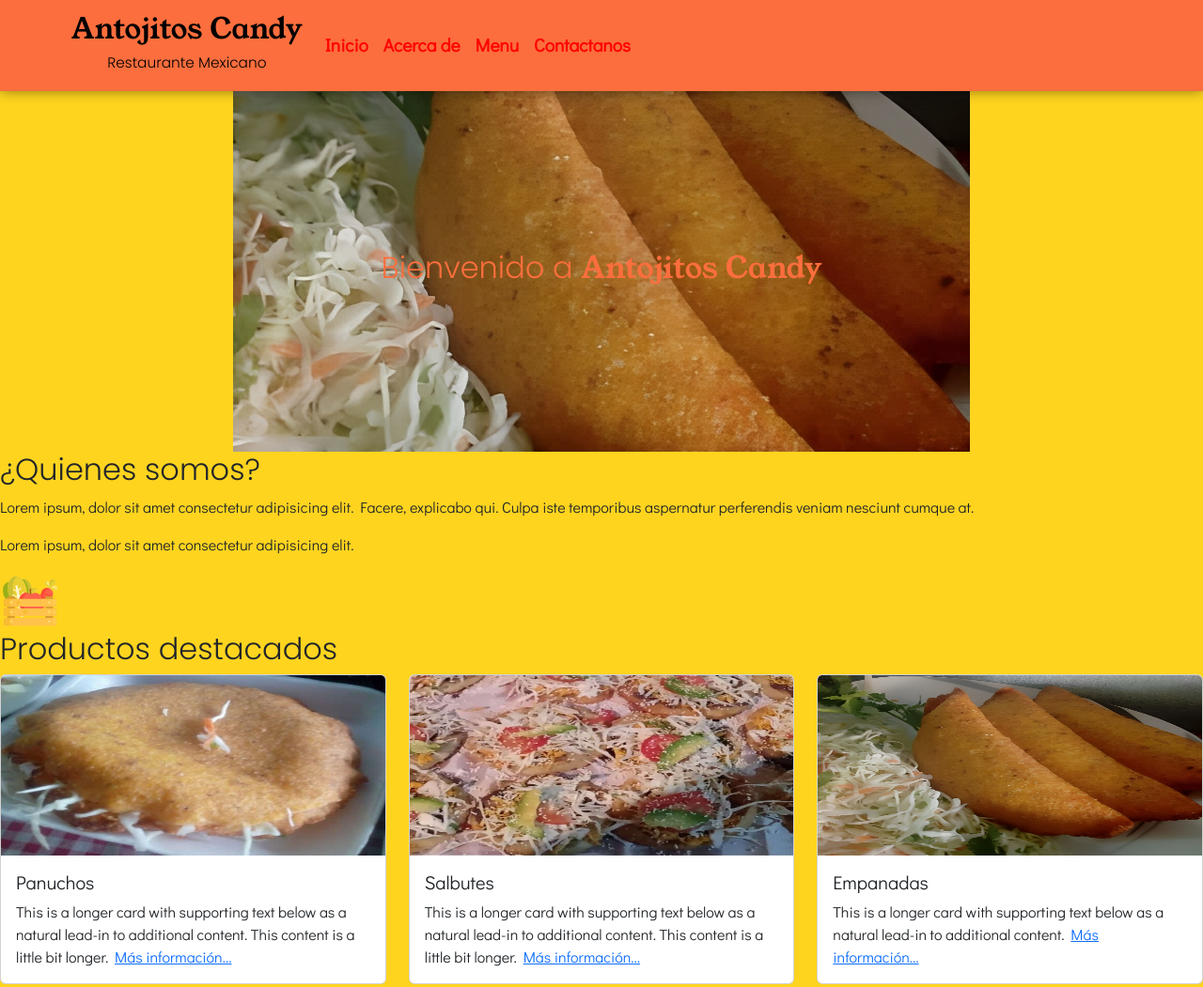
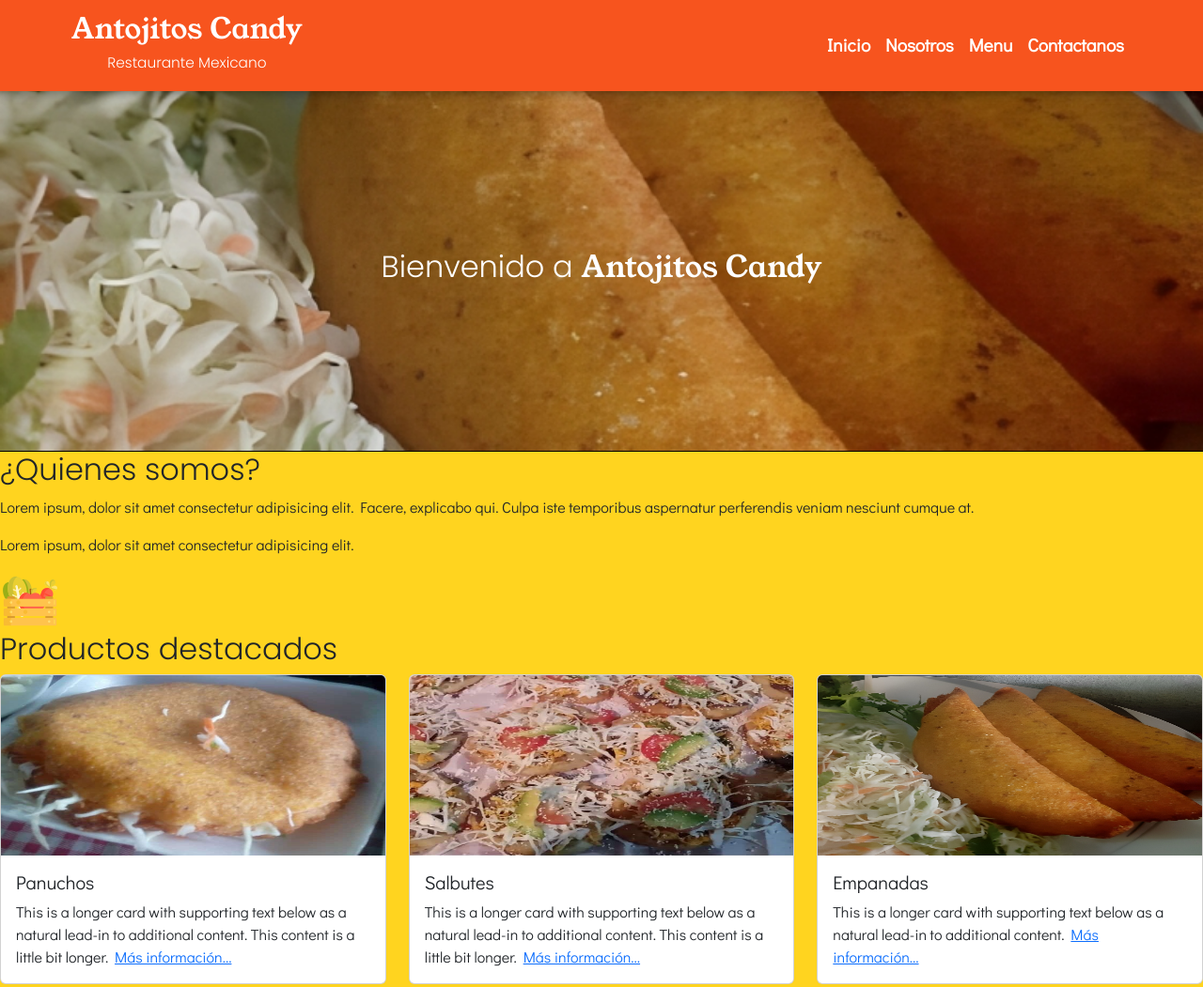
Before and after one commit to CandelarioRamosj/sitio-restaurante, a plain HTML site: page index.html in a window 1280 px wide. Shown: the top 1051 px of the page at 94% size. Drawn offline with nearby package versions, Linux system fonts and the light colour scheme.

Commit message:
configurar nav-bra se establecieron los estilos para la barra de navegacion y se agregaron sus enlace

```diff
--- a/index.html
+++ b/index.html
@@ -31,19 +31,19 @@
         <button class="navbar-toggler" type="button" data-bs-toggle="collapse" data-bs-target="#navbarSupportedContent" aria-controls="navbarSupportedContent" aria-expanded="false" aria-label="Toggle navigation">
           <span class="navbar-toggler-icon"></span>
         </button>
-        <div class="collapse navbar-collapse" id="navbarSupportedContent">
-          <ul class="navbar-nav me-auto mb-2 mb-lg-0 font-didact">
+        <div class="collapse navbar-collapse justify-content-end" id="navbarSupportedContent">
+          <ul class="navbar-nav mb-2 mb-lg-0 font-didact">
             <li class="nav-item">
-              <a class="nav-link" aria-current="page" href="#">Inicio</a>
+              <a class="nav-link" aria-current="page" href="#inicio">Inicio</a>
             </li>
             <li class="nav-item">
-              <a class="nav-link" href="#">Acerca de</a>
+              <a class="nav-link" href="#nosotros">Nosotros</a>
             </li>
             <li class="nav-item">
-              <a class="nav-link" href="#">Menu</a>
+              <a class="nav-link" href="#menu">Menu</a>
             </li>
             <li class="nav-item">
-              <a class="nav-link" href="#">Contactanos</a>
+              <a class="nav-link" href="#contacto">Contactanos</a>
             </li>
           </ul>
         </div>
@@ -51,12 +51,12 @@
     </nav>
     <!--Fin barra de navegación-->
     <!--Mensaje de bienvenida-->
-    <div class="welcome">
+    <div class="welcome border-bottom border-black navegation" id="inicio">
       <h2 class="font-poppins">Bienvenido a <span class="font-young">Antojitos Candy</span></h2>
     </div>
     <!--Fin mensaje de bienvenida-->
     <!--Acerca de-->
-    <div id="acerca_de">
+    <div id="nosotros" class="navegation">
       <h2 class="font-poppins">¿Quienes somos?</h2>
       <p class="font-didact">Lorem ipsum, dolor sit amet consectetur adipisicing elit. Facere, explicabo qui. Culpa iste temporibus aspernatur perferendis veniam nesciunt cumque at.</p>
       <p class="font-didact">Lorem ipsum, dolor sit amet consectetur adipisicing elit.</p>
@@ -64,7 +64,7 @@
     </div>
     <!--Fin acerca de-->
     <!--Menu-->
-    <div id="menu">
+    <div id="menu" class="navegation">
       <h2 class="font-poppins">Productos destacados</h2>
       <!--Tarjetas-->
       <div class="row row-cols-1 row-cols-md-3 g-4 font-didact">
@@ -117,7 +117,7 @@
     </div>
     <!--Fin menu-->
     <!--Contacto-->
-    <div id="contacto">
+    <div id="contacto" class="navegation">
       <h2 class="font-poppins">Contactanos</h2>
       <form action="" class="font-didact">
         <select class="form-select" aria-label="Default select example">
--- a/style.css
+++ b/style.css
@@ -9,9 +9,11 @@ body {
 
 nav > div > a > h1 {
   font-size: 2.4vw;
+  color: white;
 }
 nav > div > a > h4 {
   font-size: 1.2vw;
+  color: white;
 }
 
 #contenedor-nombre {
@@ -21,26 +23,34 @@ nav > div > a > h4 {
 
 .navbar {
   padding-left: 5vw;
-  background-color: #fc6e3d;
+  background-color: #f7541e;
   box-shadow: 0 0.1vw 1vw rgba(0, 0, 0, 0.438);
 }
 
 .nav-link {
   font-weight: bold;
   font-size: 1.5vw ;
-  color: red;
+  color: rgb(255, 255, 255);
 }
 
 .nav-link:hover {
-  color: rgb(255, 115, 0);
+  color: #ffd41f;
+}
+
+.collapse {
+  padding-right: 5vw;
+}
+
+.navegation {
+  scroll-margin-top: 7.5vw;
 }
 
 .welcome {
   background-image: url('img/empanadas.png');
   background-repeat: no-repeat;
+  background-size: cover;
   background-position: center;
-  font-weight: bold;
-  color: #fc6e3d;
+  color: #ffffff;
   height: 30vw;
   display: flex;
   justify-content: center;
```
